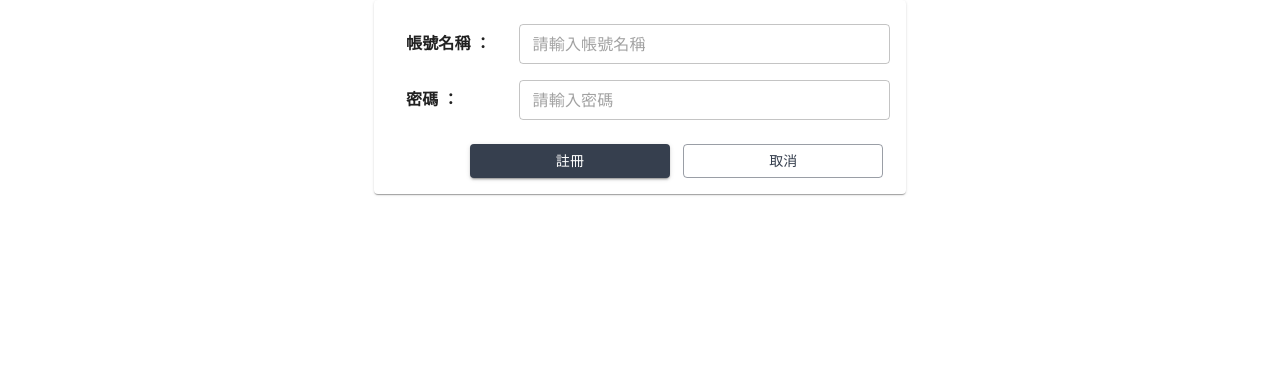
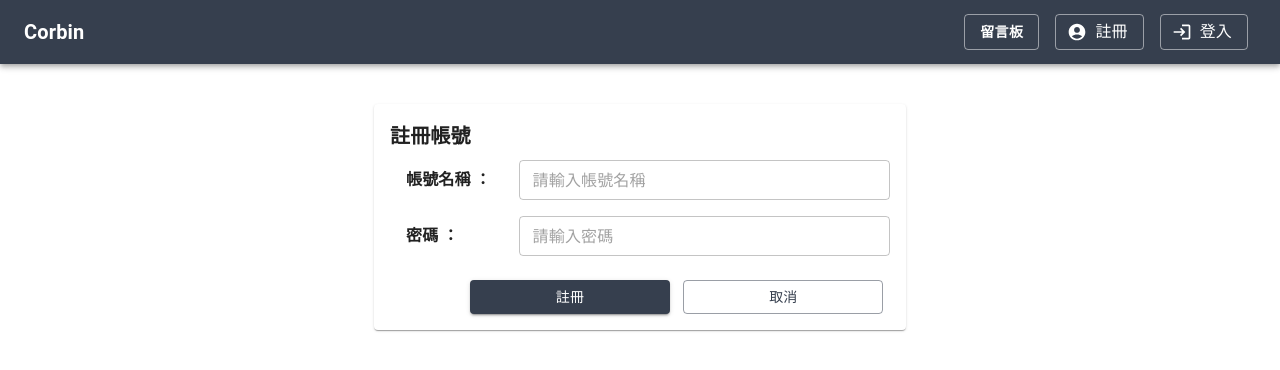
Before and after one commit to corbin419/corbin-resume, a React (Create React App) app: page /register in a window 1280 px wide. Shown: the top 370 px of the page. Built offline with nearby package versions, Linux system fonts and the light colour scheme.

Commit message:
登入頁面們

```diff
--- a/src/App.css
+++ b/src/App.css
@@ -1,8 +1,9 @@
-*{
+* {
   -ms-overflow-style: none;
   font-weight: bold;
-  font-family: 'Franklin Gothic Medium', 'Arial Narrow', Arial, sans-serif;
-    /* border: solid 1px blueviolet; */
+  font-family: "Franklin Gothic Medium", "Arial Narrow", Arial, sans-serif;
+
+  /* border: solid 1px blueviolet; */
 }
 ::-webkit-scrollbar {
   display: none;
@@ -10,61 +11,61 @@
 .App {
   width: 100%;
   height: 100%;
-  background-color: #8D9591 ;
+  background-color: #8d9591;
 }
-.Selfinfor{
+.Selfinfor {
   position: relative;
   width: 60vw;
   margin: 0 auto;
-  margin-top: 2vh;
+  padding-top: 2vh;
   padding-bottom: 2vh;
 }
-.CardBox{
+.CardBox {
   position: relative;
   margin: 0 auto;
   background-color: rgb(233, 233, 233);
 }
-.Information{
+.Information {
   position: relative;
   display: flex;
   /* margin-left: 10vw; */
   /* border: solid 1px rgb(49, 87, 211); */
 }
-.intorduce{
+.intorduce {
   position: relative;
   width: 50vw;
   text-align: center;
   padding-top: 3vh;
   /* border: solid 1px rgb(11, 238, 68); */
 }
-.photo{
+.photo {
   position: relative;
   margin: auto;
   width: 30vw;
   /* border: solid 1px rgb(109, 105, 69); */
 }
-.Trunk{
+.Trunk {
   position: relative;
   margin-top: 10px;
 }
-.KPG{
+.KPG {
   position: relative;
   margin-top: 10px;
 }
-.CardK{
+.CardK {
   display: flex;
 }
-.CardT{
+.CardT {
   display: flex;
 }
-.CardS{
+.CardS {
   display: flex;
 }
-.Divider{
+.Divider {
   position: relative;
-  border:solid 1px blueviolet;
+  border: solid 1px blueviolet;
 }
-.KPGPP{
+.KPGPP {
   position: relative;
   margin: 1vw auto;
   margin-right: 1vw;
@@ -72,7 +73,7 @@
   height: 15w;
   /* border: solid 2px rgb(247, 17, 86); */
 }
-.TrunkP{
+.TrunkP {
   position: relative;
   margin: auto;
   margin-right: 1vw;
@@ -80,20 +81,20 @@
   width: 20vw;
   /* border: solid 1px darkblue; */
 }
-.Allskill{
+.Allskill {
   position: relative;
   margin: 0 auto;
   display: block;
   /* border: solid 1px navy; */
 }
-.G{
+.G {
   margin: 2vh;
   display: flex;
   padding-top: 5vh;
   margin: 0 auto;
   /* border: solid 1px rgb(218, 55, 123); */
 }
-.Works{
+.Works {
   position: relative;
   margin: 0 auto;
   display: block;
--- a/src/Componments/NavBar.js
+++ b/src/Componments/NavBar.js
@@ -11,6 +11,7 @@ import useMediaQuery from "@mui/material/useMediaQuery";
 import { IconButton } from "@mui/material";
 import CloseIcon from "@mui/icons-material/Close";
 import Test from "../Componments/tesxt";
+import LoginIcon from "@mui/icons-material/Login";
 
 const theme = createTheme({
   palette: {
@@ -26,10 +27,10 @@ const theme = createTheme({
   },
 });
 
-export default function ButtonAppBar() {
+export default function ButtonAppBar(props) {
   const [open, setOpen] = React.useState(false);
+  // const [barText, setBarText] = React.useState();
   const fullScreen = useMediaQuery(theme.breakpoints.down("sm"));
-
   const handleClickOpen = () => {
     setOpen(true);
   };
@@ -37,6 +38,7 @@ export default function ButtonAppBar() {
   const handleClose = () => {
     setOpen(false);
   };
+
   return (
     <Box sx={{ flexGrow: 1 }}>
       <ThemeProvider theme={theme}>
@@ -63,9 +65,21 @@ export default function ButtonAppBar() {
                 variant="outlined"
                 startIcon={<AccountCircleIcon />}
                 color="white"
+                href="/Register"
+                sx={{ marginRight: "16px" }}
+              >
+                <Typography color="White">註冊</Typography>
+              </Button>
+            </ThemeProvider>
+            <ThemeProvider theme={theme}>
+              <Button
+                variant="outlined"
+                startIcon={<LoginIcon />}
+                color="white"
                 onClick={handleClickOpen}
+                sx={{ marginRight: "8px" }}
               >
-                <Typography color="White">登入/註冊</Typography>
+                <Typography color="White">登入</Typography>
               </Button>
             </ThemeProvider>
           </Toolbar>
--- a/src/Componments/tesxt.js
+++ b/src/Componments/tesxt.js
@@ -74,11 +74,7 @@ export default function BasicTabs(props) {
   return (
     <Box sx={{ width: "100%" }}>
       <Box sx={{ borderBottom: 1, borderColor: "divider" }}>
-        <Tabs
-          value={value}
-          onChange={handleChange}
-          aria-label="basic tabs example"
-        >
+        <Tabs value={value} onChange={handleChange}>
           <Tab label="登入" {...a11yProps(0)} />
           <Tab label="訪客登入" {...a11yProps(1)} />
         </Tabs>
@@ -113,7 +109,7 @@ export default function BasicTabs(props) {
                 color="gray"
                 sx={{ marginTop: "8px", width: "180px" }}
               >
-                沒有帳號嗎？創一個吧！
+                沒有帳號嗎？辦一個吧！
               </Typography>
             </ThemeProvider>
           </Link>
@@ -159,7 +155,10 @@ export default function BasicTabs(props) {
             <Typography variant="h7" sx={{ fontWeight: 700 }}>
               你484懶得辦帳號？那就用訪客來登入留言唄~
             </Typography>
-            <Img src={HaHa} sx={{ marginTop: "8px" }} />
+            <Img
+              src={HaHa}
+              sx={{ marginTop: "8px", width: "200px", height: "100px" }}
+            />
             <Link href="/Register">
               <ThemeProvider theme={theme}>
                 <Typography
--- a/src/Pages/HomePage.js
+++ b/src/Pages/HomePage.js
@@ -1,13 +1,9 @@
 import "../App.css";
 import Self from "../Componments/Self";
-import Bar from "../Componments/NavBar";
 
 function App() {
   return (
     <div className="App">
-      <div className="BAR">
-        <Bar />
-      </div>
       <div className="Selfinfor">
         <Self />
       </div>
--- a/src/Pages/Register.js
+++ b/src/Pages/Register.js
@@ -21,13 +21,18 @@ export default function Register() {
     <Paper
       sx={{
         p: 2,
-        margin: "auto",
+        margin: "5vh auto",
         maxWidth: 500,
         flexGrow: 1,
         backgroundColor: (theme) =>
           theme.palette.mode === "dark" ? "#1A2027" : "#fff",
       }}
     >
+      <Box>
+        <Typography variant="h6" sx={{ fontWeight: 600 }}>
+          註冊帳號
+        </Typography>
+      </Box>
       <Box sx={{ display: "flex" }}>
         <Typography sx={{ p: 2, width: "130px", fontWeight: 700 }}>
           帳號名稱 ：
@@ -83,6 +88,7 @@ export default function Register() {
               maxWidth: "200px",
               margin: "auto",
             }}
+            href="/"
           >
             <Typography variant="body2">取消</Typography>
           </Button>
--- a/src/index.js
+++ b/src/index.js
@@ -2,12 +2,14 @@ import React from 'react';
 import ReactDOM from 'react-dom';
 import './index.css';
 import App from './App.js';
+import Bar from './Componments/NavBar'
 import reportWebVitals from './reportWebVitals';
 
 
 ReactDOM.render(
   <React.StrictMode>
-    <App />
+    <Bar/>
+    <App/>
   </React.StrictMode>,
   document.getElementById('root')
 );
```
